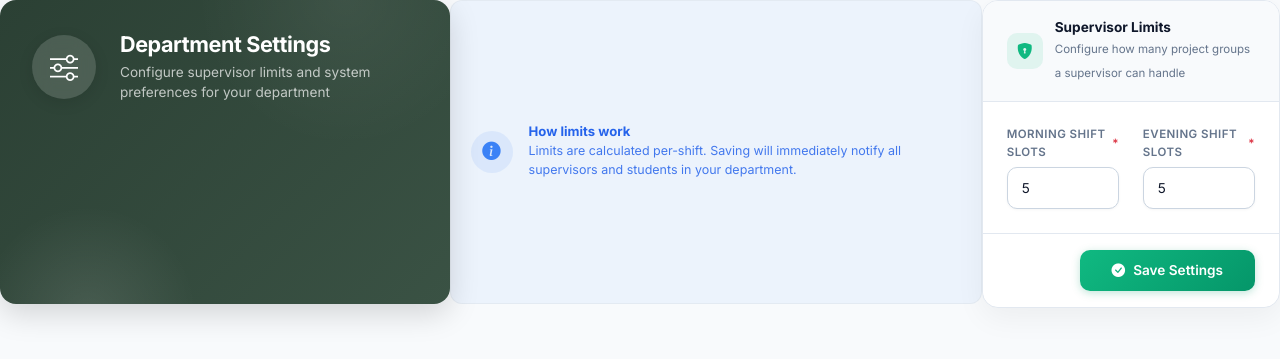
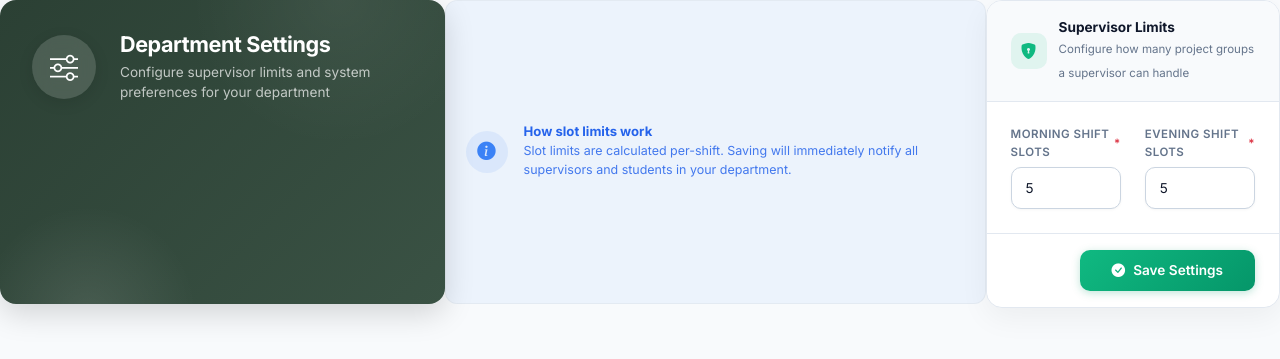
Before and after one commit to faheemcodes/fyp-management, a PHP site: template src/View/hod/settings.php in a window 1280 px wide. Shown: the top 359 px of the page. Run offline with PHP 8.4, Linux system fonts and the light colour scheme; the template is opened without the code that fills it, so the values that code supplies are empty; some libraries are stand-ins or nearby versions.

Commit message:
style: exactly match hod settings UI to profile page design and fix text phrasing

```diff
--- a/src/View/hod/settings.php
+++ b/src/View/hod/settings.php
@@ -105,8 +105,8 @@ $basePath = dirname($_SERVER['SCRIPT_NAME']) === '/' || dirname($_SERVER['SCRIPT
         <i class="bi bi-info-circle-fill"></i>
     </div>
     <div>
-        <h6>How limits work</h6>
-        <p>Limits are calculated per-shift. Saving will immediately notify all supervisors and students in your department.</p>
+        <h6>How slot limits work</h6>
+        <p>Slot limits are calculated per-shift. Saving will immediately notify all supervisors and students in your department.</p>
     </div>
 </div>
 
```
